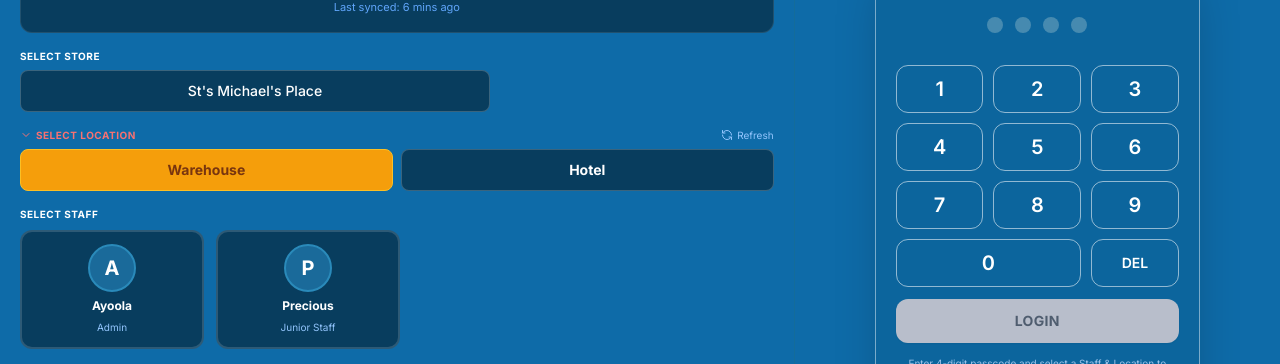
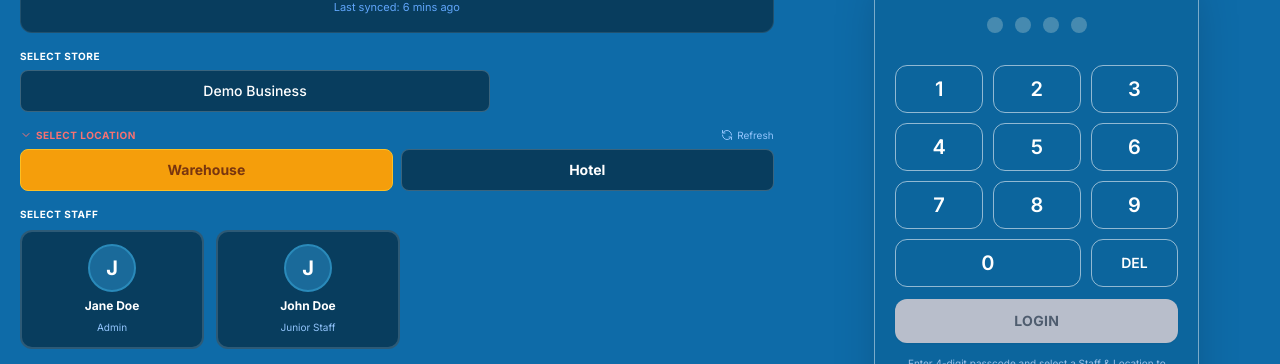
Before and after one commit to casstimmy/BSuits-Site, a Next.js app: page /demo/pos in a window 1280 px wide. Shown: the part 298-662 px from the top of the page. Built offline with nearby package versions, Linux system fonts and the light colour scheme.

Commit message:
improve on the webproduct optimization and ux

```diff
--- a/src/app/(site)/demo/pos/page.tsx
+++ b/src/app/(site)/demo/pos/page.tsx
@@ -40,13 +40,13 @@ interface Product  { name: string; price: number; stock: number | null; emoji: s
 
 // â”€â”€â”€ Constants â”€â”€â”€â”€â”€â”€â”€â”€â”€â”€â”€â”€â”€â”€â”€â”€â”€â”€â”€â”€â”€â”€â”€â”€â”€â”€â”€â”€â”€â”€â”€â”€â”€â”€â”€â”€â”€â”€â”€â”€â”€â”€â”€â”€â”€â”€â”€â”€â”€â”€â”€â”€â”€â”€â”€â”€â”€â”€â”€â”€â”€â”€â”€
 
-const STORE_NAME = "St's Michael's Place";
+const STORE_NAME = 'Demo Business';
 const LOCATIONS  = ['Warehouse', 'Hotel'];
 const STORE_LOGO = '/images/logo.png';
 
 const STAFF = [
-  { name: 'Ayoola',   role: 'Admin',       initial: 'A', pin: '1234' },
-  { name: 'Precious', role: 'Junior Staff', initial: 'P', pin: '5678' },
+  { name: 'Jane Doe', role: 'Admin',        initial: 'J', pin: '1234' },
+  { name: 'John Doe', role: 'Junior Staff', initial: 'J', pin: '5678' },
 ];
 
 const CATEGORIES = ['Breakfast','Drinks','Extra','Pasta','Pastry','Pepper Soup','Protein','Rooms','Soup'];
@@ -603,7 +603,7 @@ function LoginScreen({ onLogin }: { onLogin: (staff: string, location: string) =
         </div>
 
         {/* Right: passcode card */}
-        <div className="border-t border-[#146c9a] lg:border-t-0 lg:border-l flex items-center justify-center px-4 py-8 lg:w-[38%] lg:min-w-[360px] lg:px-8">
+        <div className="flex items-center justify-center px-4 py-8 lg:w-[38%] lg:min-w-[360px] lg:px-8">
           <div
             className="w-full max-w-[325px] shrink-0 rounded-[22px] p-5 flex flex-col items-center border shadow-2xl"
             style={{ backgroundColor: 'rgba(13, 95, 145, 0.45)', borderColor: 'rgba(255,255,255,0.45)' }}
```
